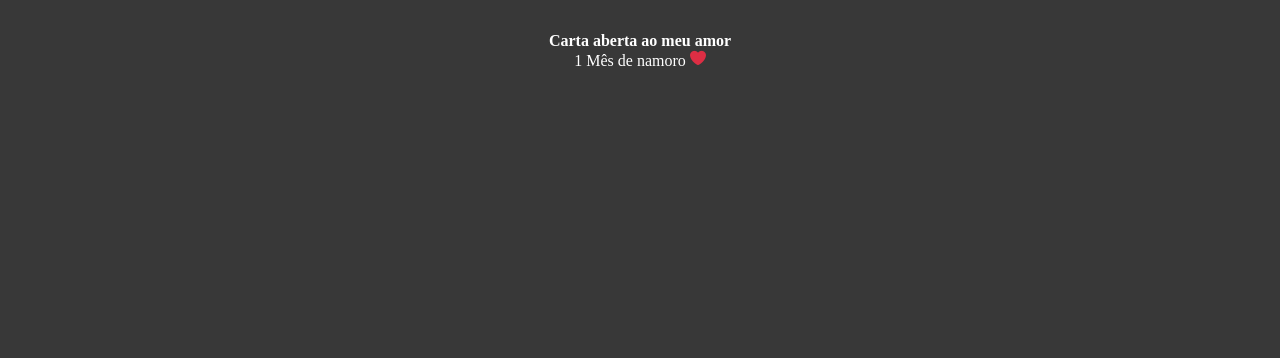
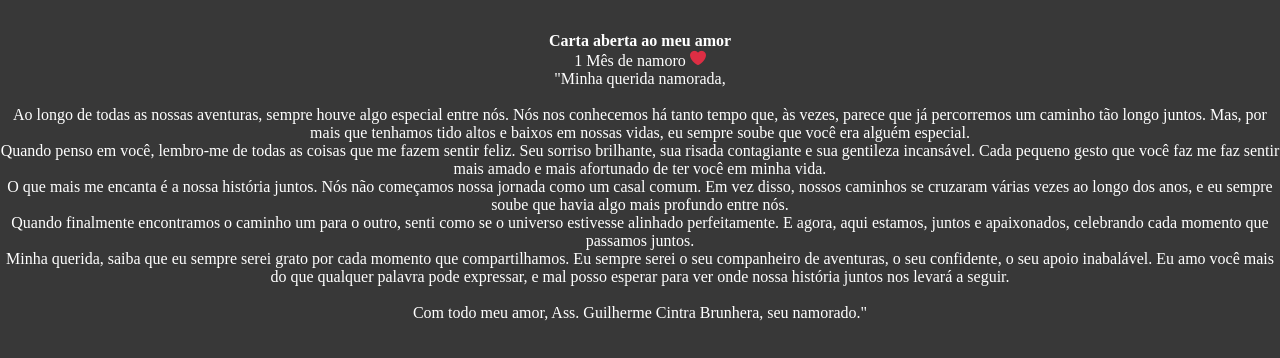
Before and after one commit to guilhermebrunhera/sitePeG, a React (Create React App) app: page /Inicio in a window 1280 px wide. Shown: the top 358 px of the page. Built offline with nearby package versions, Linux system fonts and the light colour scheme; a web font is replaced by a local one.

Commit message:
Tela de inicio sendo construida 2.0

```diff
--- a/src/pages/inicio.js
+++ b/src/pages/inicio.js
@@ -7,7 +7,21 @@ function Inicio() {
         <span className='titleInicio'>Carta aberta ao meu amor</span><br />
         <span className='titleInicioMini'>1 Mês de namoro <img src="../favicon-16x16.png" alt='heart'></img></span><br />
 
-        <span></span>
+        <span>"Minha querida namorada,<br /><br />
+
+Ao longo de todas as nossas aventuras, sempre houve algo especial entre nós. Nós nos conhecemos há tanto tempo que, às vezes, parece que já percorremos um caminho tão longo juntos. Mas, por mais que tenhamos tido altos e baixos em nossas vidas, eu sempre soube que você era alguém especial.<br />
+
+Quando penso em você, lembro-me de todas as coisas que me fazem sentir feliz. Seu sorriso brilhante, sua risada contagiante e sua gentileza incansável. Cada pequeno gesto que você faz me faz sentir mais amado e mais afortunado de ter você em minha vida.<br />
+
+O que mais me encanta é a nossa história juntos. Nós não começamos nossa jornada como um casal comum. Em vez disso, nossos caminhos se cruzaram várias vezes ao longo dos anos, e eu sempre soube que havia algo mais profundo entre nós.<br />
+
+Quando finalmente encontramos o caminho um para o outro, senti como se o universo estivesse alinhado perfeitamente. E agora, aqui estamos, juntos e apaixonados, celebrando cada momento que passamos juntos.<br />
+
+Minha querida, saiba que eu sempre serei grato por cada momento que compartilhamos. Eu sempre serei o seu companheiro de aventuras, o seu confidente, o seu apoio inabalável. Eu amo você mais do que qualquer palavra pode expressar, e mal posso esperar para ver onde nossa história juntos nos levará a seguir.<br /><br />
+
+Com todo meu amor,
+
+Ass. Guilherme Cintra Brunhera, seu namorado."</span>
       </div>
     </div>
   );
```
